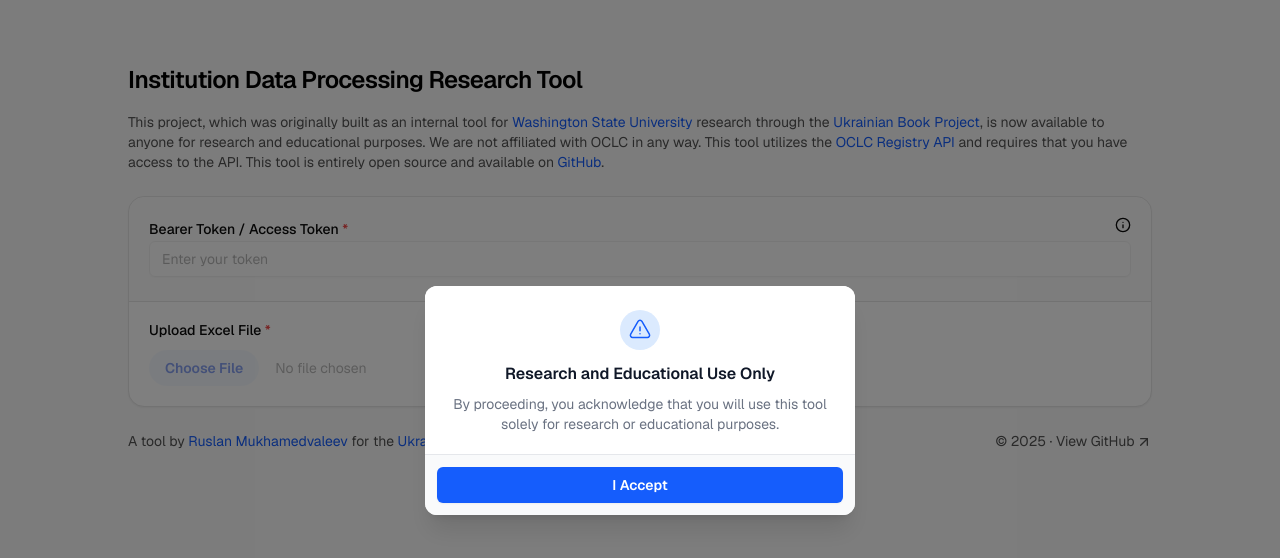
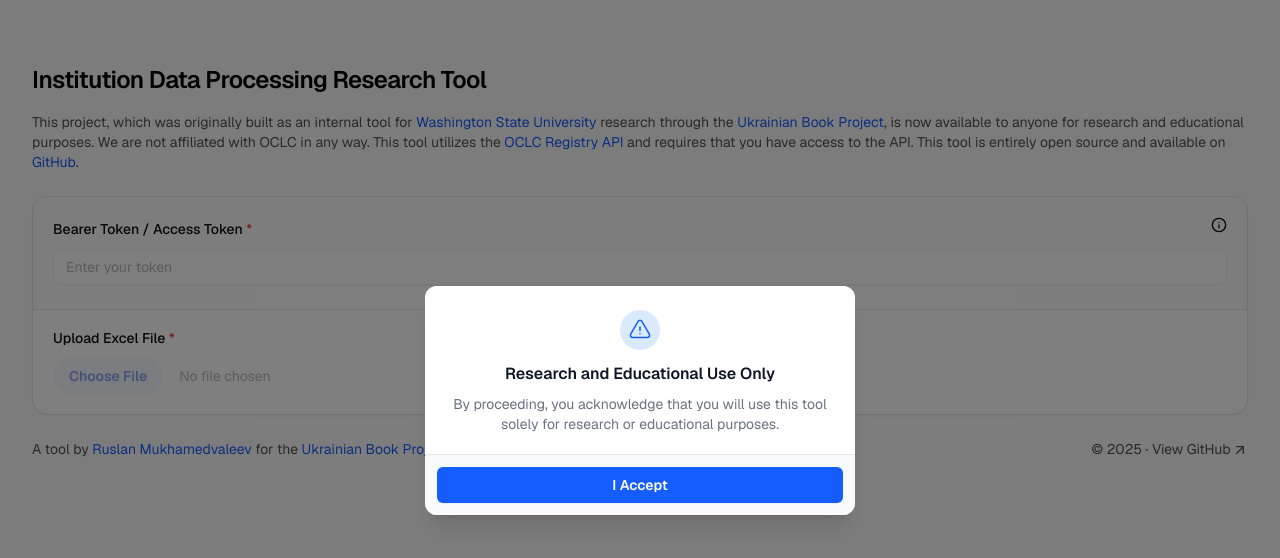
Before and after one commit to digitalRM/WSU-Institution-Data-Processing-Research-Tool, a Next.js app: page / in a window 1280 px wide. Shown: the top 558 px of the page. Built offline with nearby package versions, Linux system fonts and the light colour scheme.

Commit message:
Increase max-width of main content area and enhance token input styling for improved user experience.

```diff
--- a/src/app/page.tsx
+++ b/src/app/page.tsx
@@ -213,7 +213,7 @@
       />
 
       <div className="min-h-screen bg-neutral-50 p-4 lg:p-8">
-        <main className="max-w-5xl mx-auto">
+        <main className="max-w-7xl mx-auto">
           <h1 className="text-2xl font-semibold text-black mb-4 mt-4 md:mt-8 tracking-tight">
             Institution Data Processing Research Tool
           </h1>
@@ -276,7 +276,7 @@
                   id={tokenId}
                   placeholder="Enter your token"
                   type="text"
-                  className="bg-white/50"
+                  className="bg-white/75 rounded-lg mt-2"
                   value={bearerToken}
                   onChange={(e) => setBearerToken(e.target.value)}
                   disabled={!hasAcceptedDisclaimer}
```
